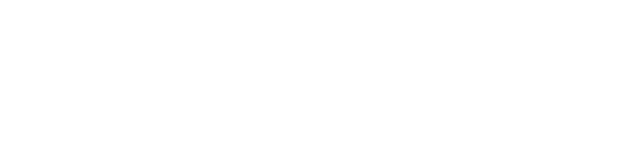
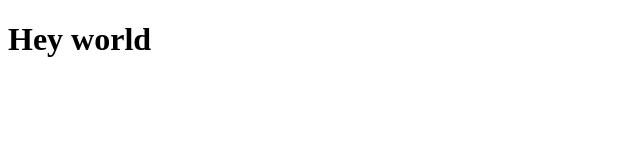
Before and after one commit to KamaraIlham/Sample, a plain HTML site: page index.html in a window 1280 px wide. Shown: the whole page, without its empty margins (0-640 px from the left). Drawn offline with Linux system fonts and the light colour scheme.

Commit message:
simplesample

```diff
--- a/index.html
+++ b/index.html
@@ -6,6 +6,17 @@
     <title>Document</title>
 </head>
 <body>
+
+    <h1 id="title">Kkkkk</h1>
+    <!-- <h1 class="title">Kkkkk</h1> -->
+
+
+
+
+
+
+
+
     <script src="new.js"></script>
 </body>
 </html>
--- a/new.js
+++ b/new.js
@@ -1,2 +1,5 @@
-let random = (a,b) => a+b;
-console.log(random(5,6))
+//let random = (a,b) => a+b;
+//console.log(random(5,6))
+
+// document.getElementById('title').innerHTML = 'Hello World' ;
+document.querySelector('#title').innerHTML = 'Hey world' ;
```
